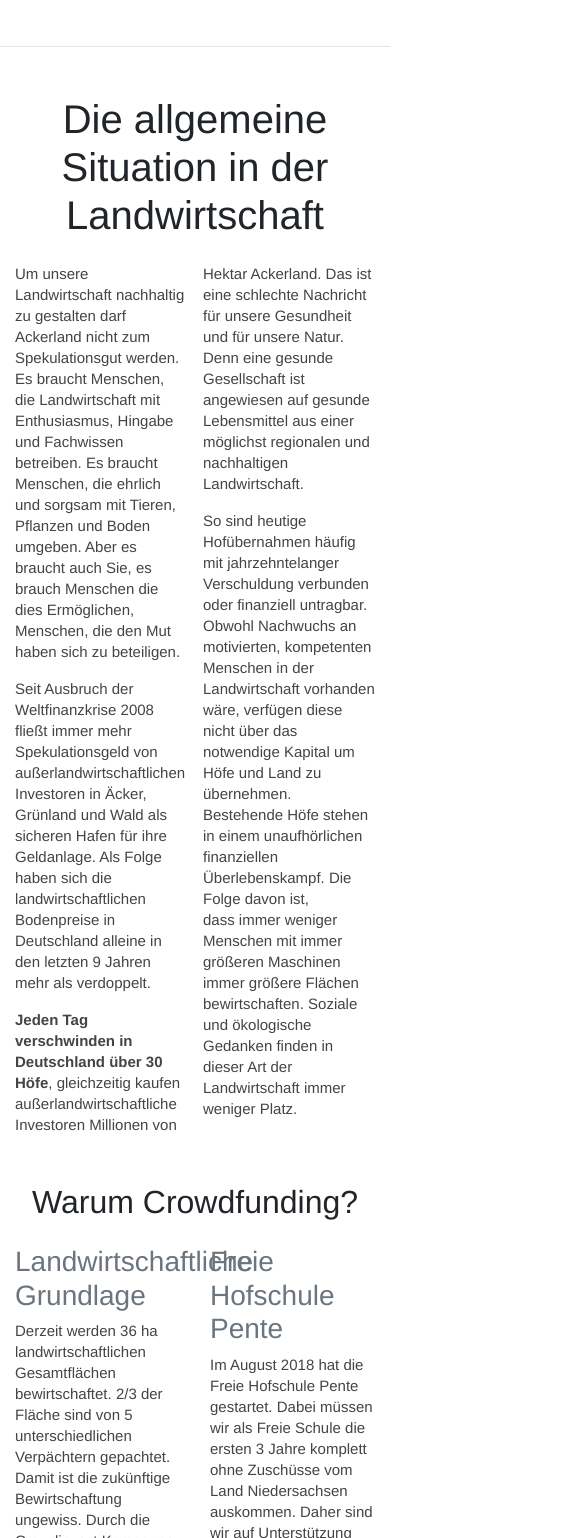
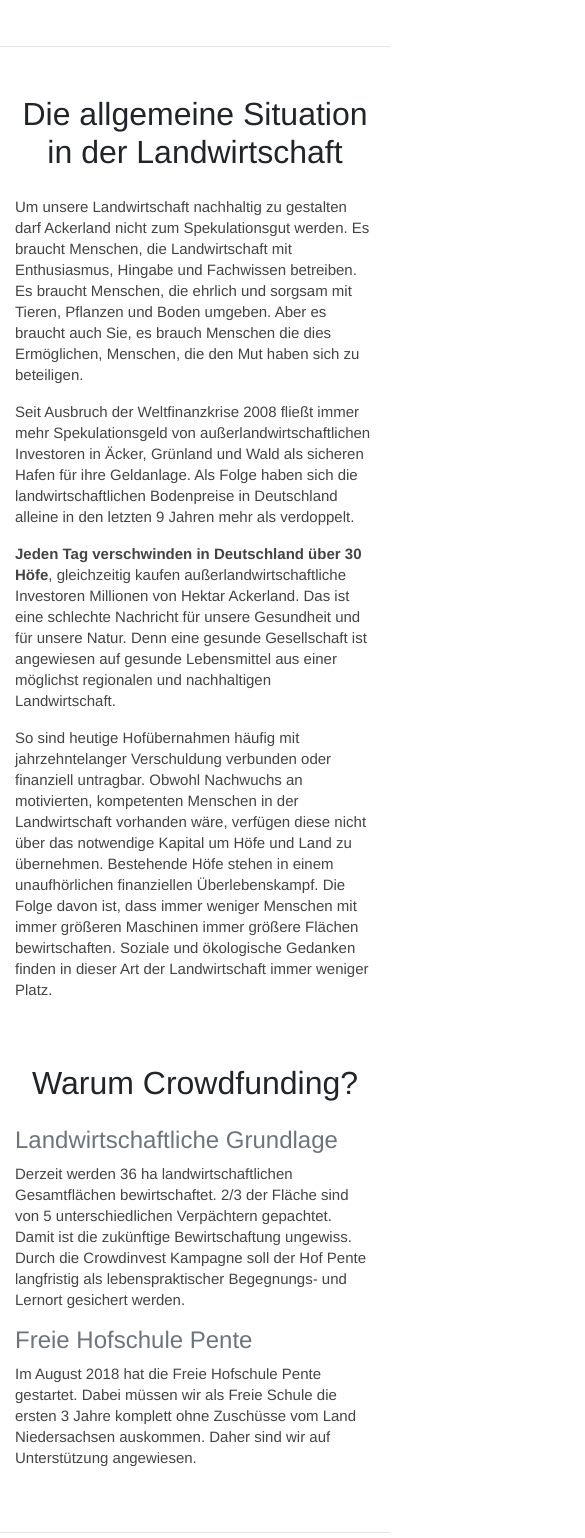
Before and after one commit to mktcode/crowdinvest.hofpente, a Nuxt app: page / in a window 390 px wide. Shown: the part 1230-2768 px from the top of the page, 585 px wide, since content can reach past the window. Built offline with nearby package versions, Linux system fonts and the light colour scheme.

Commit message:
content/everything responsive

```diff
--- a/assets/css/main.sass
+++ b/assets/css/main.sass
@@ -82,6 +82,8 @@ a
         a
           text-align: left
           display: block
+          span
+            white-space: normal
           &:focus
             box-shadow: none
           i
@@ -107,8 +109,14 @@ label
     left: 8px
     width: 90px
 
-  .home
+  #home,
+  #situation,
+  #support,
+  #contact
     h1
       font-size: 2rem
     h3
       font-size: 1.5rem
+
+  .columns-2
+    column-count: 1
--- a/components/Contact.vue
+++ b/components/Contact.vue
@@ -1,14 +1,14 @@
 <template>
   <div id="contact">
     <div class="container">
-      <h2 class="text-center mb-4">Kontakt</h2>
+      <h1 class="text-center mb-4">Kontakt</h1>
       <div class="row contact-data mb-4">
-        <div class="col-6 text-right">
+        <div class="col-sm-6 text-center text-sm-right">
           <b>CSA Hof Pente GbR</b><br>
           Osnabrücker Str. 73<br>
           49565 Bramsche
         </div>
-        <div class="col-6">
+        <div class="col-sm-6 text-center text-sm-left">
           Tel.: 05407 8984517<br>
           Fax.: 05407 8984518<br>
           <a href="mailto:buero@hofpente.de">buero@hofpente.de</a>
@@ -28,8 +28,8 @@
     <div class="contact-form">
       <div class="container">
         <div class="row">
-          <div class="col-8">
-            <form class="my-5">
+          <div class="col-lg-8">
+            <form class="my-4 my-sm-5">
               <div class="row">
                 <div class="col-6">
                   <div class="form-group">
@@ -79,7 +79,7 @@
               </div>
             </form>
           </div>
-          <div class="col-4">
+          <div class="col-lg-4 pb-4 pb-lg-0">
             <iframe
               class="border-0 d-block"
               src="https://www.google.com/maps/embed?pb=!1m18!1m12!1m3!1d131096.73374923566!2d7.884366025030807!3d52.37122221495227!2m3!1f0!2f0!3f0!3m2!1i1024!2i768!4f13.1!3m3!1m2!1s0x47b9e11447a4c789%3A0x2ea9ece22abd4540!2sCSA+Hof+Pente+-+Solidarische+Landwirtschaft+-+Handlungsp%C3%A4dagogische+Provinz!5e0!3m2!1sde!2sde!4v1491624957441"
@@ -159,6 +159,7 @@
 </script>
 
 <style lang="sass">
+  #contact
     .contact-data
       font-size: 1.2rem
     .social-links
@@ -173,4 +174,8 @@
             color: #3b5998
     .contact-form
       background-color: #f8f8f8
+
+    @media screen and (max-width: 992px)
+      iframe
+        min-height: 250px
 </style>
--- a/components/Footer.vue
+++ b/components/Footer.vue
@@ -37,8 +37,14 @@
         display: inline-block
         padding: 10px 15px
         transition: background-color .5s ease, color .5s ease
+        font-size: .7rem
         &:hover
           background-color: $brand-color
           color: #fff
           text-decoration: none
+  @media screen and (max-width: 768px)
+    footer
+      .links
+        a
+          padding: 10px 4px
 </style>
--- a/pages/index.vue
+++ b/pages/index.vue
@@ -3,7 +3,7 @@
     <Navbar />
     <Header />
 
-    <div class="container home">
+    <div class="container" id="home">
       <h1 class="text-center mt-4 mt-sm-5">Hof Pente Crowdfunding</h1>
       <h3 class="text-center text-muted-light">Wir landwirtschaften biologisch-dynamisch, gemeinschaftsgetragen & solidarisch!</h3>
       <div class="row mt-4 mt-sm-5">
@@ -33,11 +33,11 @@
 
       <h2 class="text-center mt-5 mb-4">Warum Crowdfunding?</h2>
       <div class="row">
-        <div class="col-6">
+        <div class="col-sm-6">
           <h3 class="text-muted">Landwirtschaftliche Grundlage</h3>
           <p>Derzeit werden 36 ha landwirtschaftlichen Gesamtflächen bewirtschaftet. 2/3 der Fläche sind von 5 unterschiedlichen Verpächtern gepachtet. Damit ist die zukünftige Bewirtschaftung ungewiss. Durch die Crowdinvest Kampagne soll der Hof Pente langfristig als lebenspraktischer Begegnungs- und Lernort gesichert werden.</p>
         </div>
-        <div class="col-6">
+        <div class="col-sm-6">
           <h3 class="text-muted">Freie Hofschule Pente</h3>
           <p>Im August 2018 hat die Freie Hofschule Pente gestartet. Dabei müssen wir als Freie Schule die ersten 3 Jahre komplett ohne Zuschüsse vom Land Niedersachsen auskommen. Daher sind wir auf Unterstützung angewiesen.</p>
         </div>
```
Lines whose indentation alone changed are shown as unchanged.
